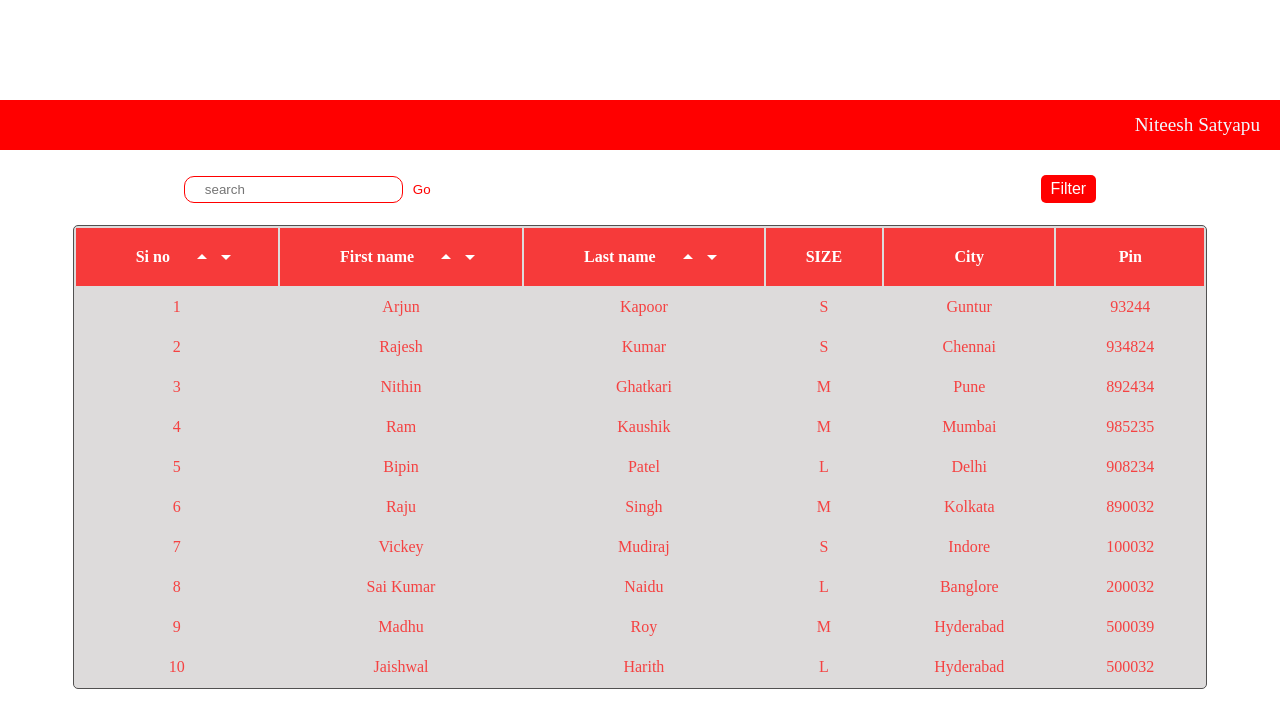
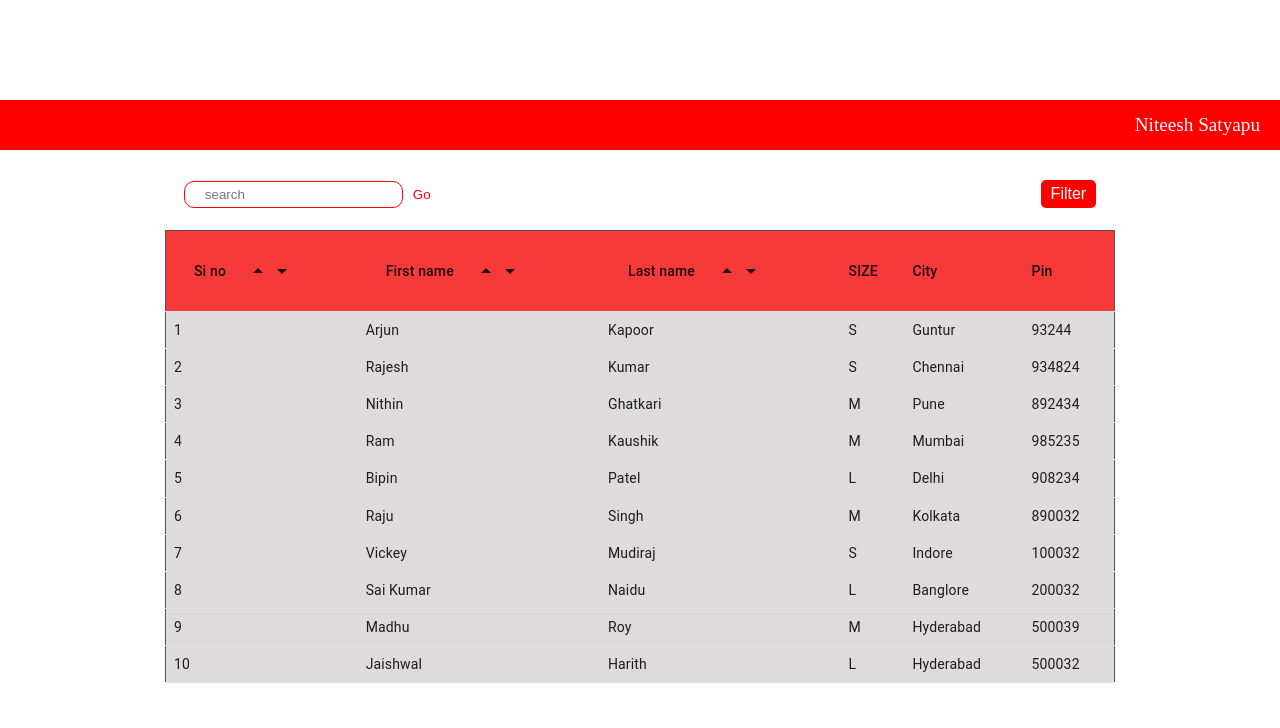
Before and after one commit to 33niteesh/ortho-poc, a React (Create React App) app: page / in a window 1280 px wide. Shown: the top 728 px of the page. Built offline with nearby package versions, Linux system fonts and the light colour scheme; data requests are answered from the project's data file.

Commit message:
Update App.js

```diff
--- a/src/App.js
+++ b/src/App.js
@@ -3,6 +3,14 @@ import {useState,useEffect} from "react";
 import ArrowDropDownTwoToneIcon from '@mui/icons-material/ArrowDropDownTwoTone';
 import ArrowDropUpTwoToneIcon from '@mui/icons-material/ArrowDropUpTwoTone';
 import { connect } from "react-redux";
+import Table from '@mui/material/Table';
+import TableBody from '@mui/material/TableBody';
+import TableCell from '@mui/material/TableCell';
+import TableContainer from '@mui/material/TableContainer';
+import TableHead from '@mui/material/TableHead';
+import TableRow from '@mui/material/TableRow';
+import Paper from '@mui/material/Paper';
+
 import {  SortFn,SortId, SortLn,SortFnDEC,SortIdDEC, SortLnDEC ,getData} from "./actions/index";
 function App(props) {
   props.getData()
@@ -183,7 +191,7 @@ function App(props) {
         final?.map((checkbox,key) => {
           return (
             <p className="main" key={key}>
-              <input type="checkbox" checked={checkbox.checked} className={checkbox.checked ? "input":"noinput"} onChange={() => setlist(checkbox)}  /><label className="label">{!checkbox.checked ? checkbox.label : <s>{checkbox.label}</s>}</label>
+              <input type="checkbox" className="checkbox" checked={checkbox.checked} className={checkbox.checked ? "input":"noinput"} onChange={() => setlist(checkbox)}  /><label className="label">{!checkbox.checked ? checkbox.label : <s>{checkbox.label}</s>}</label>
             </p>
           )
         })
@@ -194,32 +202,33 @@ function App(props) {
         </div>:<></>
       }
       <br></br>
-        <table>
-          <thead></thead>
-          <tbody>
-        <tr>
-            <th><div className="sort"><p>Si no</p> <div className="sort-icons"><ArrowDropUpTwoToneIcon onClick={sortbyId}/><ArrowDropDownTwoToneIcon onClick={sortbyIdDEC}/></div></div></th>
-            <th><div className="sort"><p>First name</p> <div className="sort-icons"><ArrowDropUpTwoToneIcon onClick={sortbyFn}/><ArrowDropDownTwoToneIcon onClick={sortbyFnDEC}/></div></div></th>
-            <th><div className="sort"><p>Last name</p>  <div className="sort-icons"><ArrowDropUpTwoToneIcon onClick={sortbyLn}/><ArrowDropDownTwoToneIcon onClick={sortbyLnDEC}/></div></div></th>
-            <th>SIZE</th>
-            <th>City</th>
-            <th>Pin</th>
-        </tr>
+        <Table className='table' sx={{ maxWidth: 950,maxHeight:600 }}>
+          <TableHead className='th'>
+          <TableRow>
+            <TableCell className='td' sx={{padding:1}}><div className="sort"><p>Si no</p> <div className="sort-icons"><ArrowDropUpTwoToneIcon onClick={sortbyId}/><ArrowDropDownTwoToneIcon onClick={sortbyIdDEC}/></div></div></TableCell>
+            <TableCell className='td' sx={{padding:1}}><div className="sort"><p>First name</p> <div className="sort-icons"><ArrowDropUpTwoToneIcon onClick={sortbyFn}/><ArrowDropDownTwoToneIcon onClick={sortbyFnDEC}/></div></div></TableCell>
+            <TableCell className='td' sx={{padding:1}}><div className="sort"><p>Last name</p>  <div className="sort-icons"><ArrowDropUpTwoToneIcon onClick={sortbyLn}/><ArrowDropDownTwoToneIcon onClick={sortbyLnDEC}/></div></div></TableCell>
+            <TableCell className='td' sx={{padding:1}}>SIZE</TableCell>
+            <TableCell className='td' sx={{padding:1}}>City</TableCell>
+            <TableCell className='td' sx={{padding:1}}>Pin</TableCell>
+        </TableRow>
+          </TableHead>
+          <TableBody>
         {data?.map((i,j)=>{
           return(
-            <tr key={i?.id}>
-              <td>{i?.id}</td>
-              <td>{i?.first_name}</td>
-              <td>{i?.last_name}</td>
-              <td>{i?.SIZE}</td>
-              <td>{i?.city}</td>
-              <td>{i?.pincode}</td>
-            </tr>
+            <TableRow key={i?.id}>
+              <TableCell className='td' sx={{padding:1}}>{i?.id}</TableCell>
+              <TableCell className='td' sx={{padding:1}}>{i?.first_name}</TableCell>
+              <TableCell className='td' sx={{padding:1}}>{i?.last_name}</TableCell>
+              <TableCell className='td' sx={{padding:1}}>{i?.SIZE}</TableCell>
+              <TableCell className='td' sx={{padding:1}}>{i?.city}</TableCell>
+              <TableCell className='td' sx={{padding:1}}>{i?.pincode}</TableCell>
+            </TableRow>
           )
         })
         }
-        </tbody>
-    </table>
+        </TableBody>
+    </Table>
     </div>
   );
 }
```
